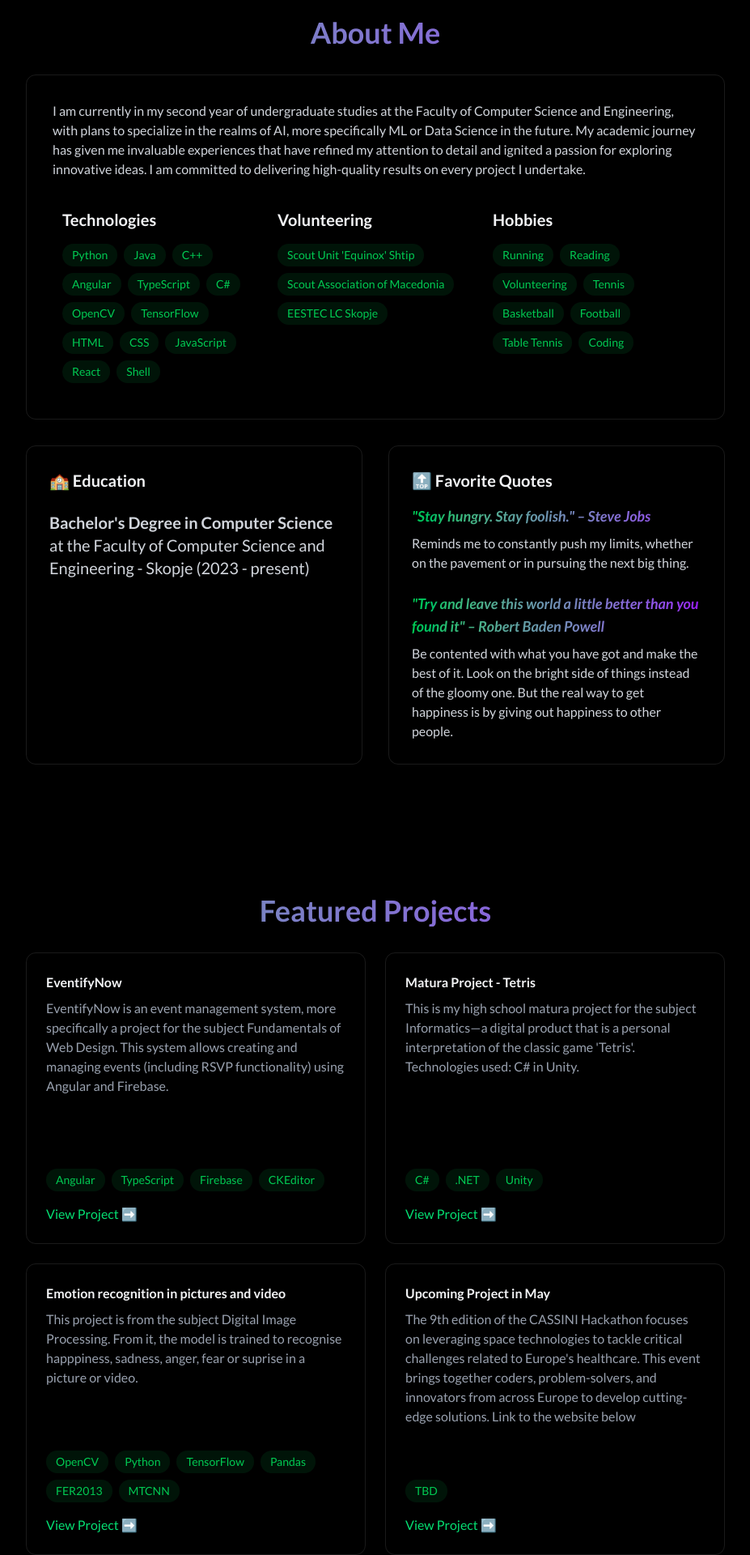
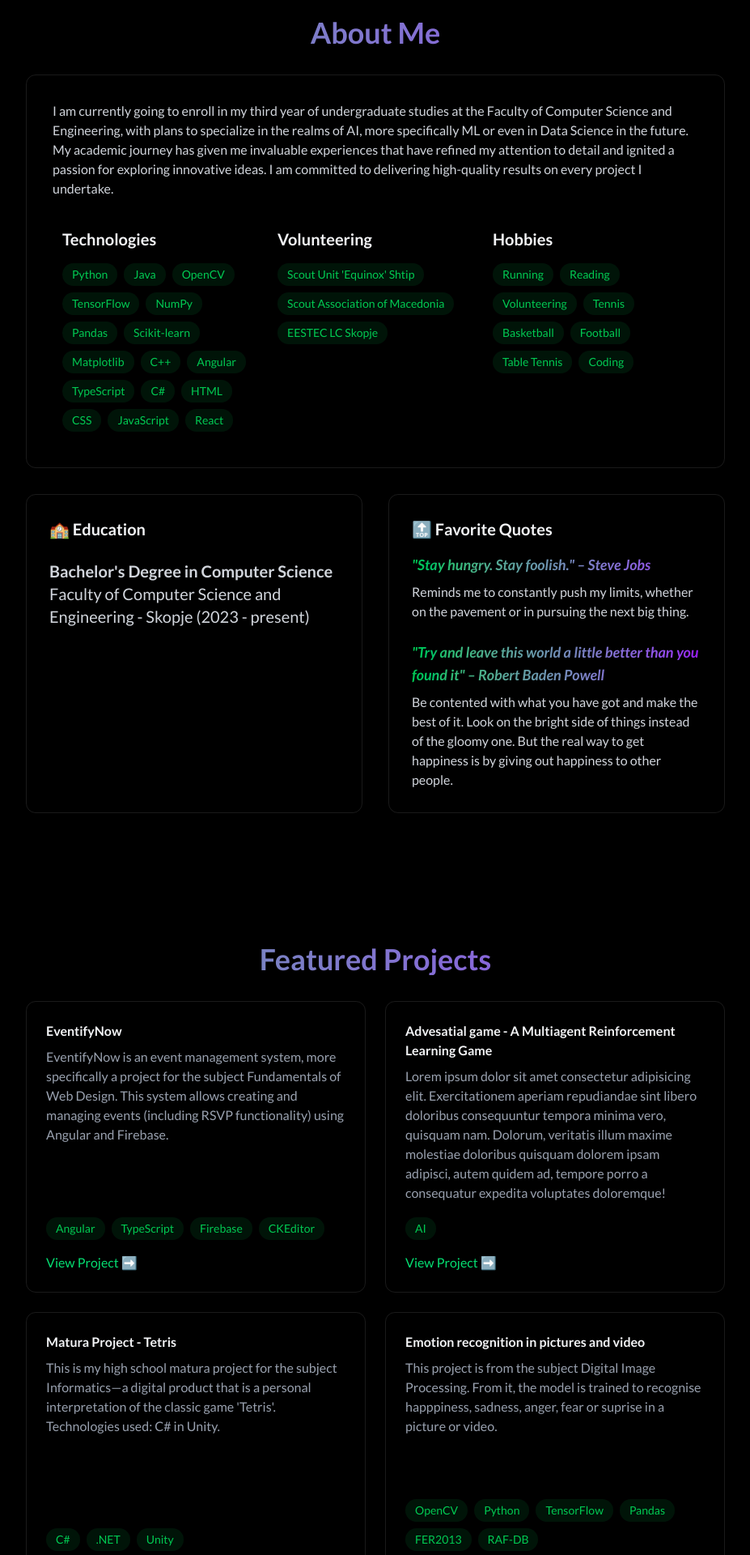
Before and after one commit to MartinJanev/portfolio-page, a React (Vite) app: page / in a window 1280 px wide. Shown: the part 860-2780 px from the top of the page at 81% size, without its empty margins (176-1103 px from the left). Built offline with nearby package versions, Linux system fonts and the light colour scheme; a web font is replaced by a local one.

Commit message:
update some information

```diff
--- a/src/components/sections/About.jsx
+++ b/src/components/sections/About.jsx
@@ -4,17 +4,20 @@ export const About = () => {
   const it_related = [
     "Python",
     "Java",
+    "OpenCV",
+    "TensorFlow",
+    "NumPy",
+    "Pandas",
+    "Scikit-learn",
+    "Matplotlib",
     "C++",
     "Angular",
     "TypeScript",
     "C#",
-    "OpenCV",
-    "TensorFlow",
     "HTML",
     "CSS",
     "JavaScript",
     "React",
-    "Shell",
   ];
 
   const volunteering = [
@@ -50,9 +53,9 @@ export const About = () => {
 
           <div className="rounded-xl p-8 border-white/10 border hover:-translate-y-1 transition-all">
             <p className="text-gray-300 mb-6 text-center md:text-left">
-              I am currently in my second year of undergraduate studies at the
+              I am currently going to enroll in my third year of undergraduate studies at the
               Faculty of Computer Science and Engineering, with plans to
-              specialize in the realms of AI, more specifically ML or Data
+              specialize in the realms of AI, more specifically ML or even in Data
               Science in the future. My academic journey has given me invaluable
               experiences that have refined my attention to detail and ignited a
               passion for exploring innovative ideas. I am committed to
@@ -115,7 +118,7 @@ export const About = () => {
                   <span className="font-bold">
                     Bachelor's Degree in Computer Science
                   </span>{" "}
-                  at the Faculty of Computer Science and Engineering - Skopje
+                  Faculty of Computer Science and Engineering - Skopje
                   (2023 - present)
                 </p>
               </div>
--- a/src/components/sections/Home.jsx
+++ b/src/components/sections/Home.jsx
@@ -1,31 +1,33 @@
 import React, { useState, useRef } from "react";
 import { RevealOnScroll } from "../RevealOnScroll";
 import { FaLinkedin, FaGithub, FaFacebook, FaInstagram } from "react-icons/fa";
-
 export const Home = () => {
-  const [ageText, setAgeText] = useState("I am 20 years old");
-  const intervalRef = useRef(null);
-
-  const exact_years = () => {
-    const birthDate = new Date(2004, 4, 27);
-    const currentDate = new Date();
-    const diffInMilliseconds = currentDate - birthDate;
-    const years = diffInMilliseconds / (1000 * 60 * 60 * 24 * 365.25);
+  const birthDate = new Date("2004-04-27T00:00:00");
+  const getExactYears = () => {
+    const now = new Date();
+    const diffInMs = now - birthDate;
+    const years = diffInMs / (1000 * 60 * 60 * 24 * 365.2425);
     return years.toFixed(9);
   };
 
+  const [ageText, setAgeText] = useState(`I am ${Math.floor(getExactYears())} years old`);
+  const intervalRef = useRef(null);
+
   const startUpdatingAge = () => {
-    setAgeText(`I am ${exact_years()} years old`);
+    setAgeText(`I am ${getExactYears()} years old`);
     intervalRef.current = setInterval(() => {
-      setAgeText(`I am ${exact_years()} years old`);
+      setAgeText(`I am ${getExactYears()} years old`);
     }, 1000);
   };
 
   const stopUpdatingAge = () => {
-    clearInterval(intervalRef.current);
-    intervalRef.current = null;
-    setAgeText("I am 20 years old");
+    if (intervalRef.current) {
+      clearInterval(intervalRef.current);
+      intervalRef.current = null;
+    }
+    setAgeText(`I am ${Math.floor(getExactYears())} years old`);
   };
+
 
   return (
     <section
--- a/src/components/sections/Projects.jsx
+++ b/src/components/sections/Projects.jsx
@@ -43,6 +43,43 @@ export const Projects = () => {
                 <a
                   target="_blank"
                   href="https://github.com/MartinJanev/event-management-system"
+                  className="text-green-400 hover:text-green-300 transition-colors my-4"
+                >
+                  View Project ➡️
+                </a>
+              </div>
+            </div>
+
+            <div className="p-6 rounded-xl border border-white/10 hover:-translate-y-1 hover:border-green-500/30 hover:shadow-[0_2px_8px_rgba(59,120,246,0.1)] transition-all flex flex-col justify-between min-h-[360px]">
+              <div>
+                <h3 className="text-hl font-bold mb-2">
+                  Advesatial game - A Multiagent Reinforcement Learning Game
+                </h3>
+                <p className="text-gray-400 mb-3">
+                  Lorem ipsum dolor sit amet consectetur adipisicing elit.
+                  Exercitationem aperiam repudiandae sint libero doloribus
+                  consequuntur tempora minima vero, quisquam nam. Dolorum,
+                  veritatis illum maxime molestiae doloribus quisquam dolorem
+                  ipsam adipisci, autem quidem ad, tempore porro a consequatur
+                  expedita voluptates doloremque!
+                </p>
+              </div>
+              <div>
+                <div className="flex flex-wrap gap-2 mb-4">
+                  {["AI"].map((tech, key) => (
+                    <span
+                      key={key}
+                      className="bg-green-500/10 text-green-500 py-1 px-3 rounded-full text-sm hover:bg-green-500/20
+                    hover:shadow-[0_2px_8px_rgba(59,120,2246,0.2)] transition"
+                    >
+                      {tech}
+                    </span>
+                  ))}
+                </div>
+
+                <a
+                  target="_blank"
+                  href="#"
                   className="text-green-400 hover:text-green-300 transition-colors my-4"
                 >
                   View Project ➡️
@@ -104,7 +141,7 @@ export const Projects = () => {
                     "TensorFlow",
                     "Pandas",
                     "FER2013",
-                    "MTCNN",
+                    "RAF-DB",
                   ].map((tech, key) => (
                     <span
                       key={key}
@@ -119,42 +156,6 @@ export const Projects = () => {
                 <a
                   target="_blank"
                   href="#"
-                  className="text-green-400 hover:text-green-300 transition-colors my-4"
-                >
-                  View Project ➡️
-                </a>
-              </div>
-            </div>
-
-            <div className="p-6 rounded-xl border border-white/10 hover:-translate-y-1 hover:border-green-500/30 hover:shadow-[0_2px_8px_rgba(59,120,246,0.1)] transition-all flex flex-col justify-between min-h-[360px]">
-              <div>
-                <h3 className="text-hl font-bold mb-2">
-                  Upcoming Project in May
-                </h3>
-                <p className="text-gray-400 mb-3">
-                  The 9th edition of the CASSINI Hackathon focuses on leveraging
-                  space technologies to tackle critical challenges related to
-                  Europe's healthcare. This event brings together coders,
-                  problem-solvers, and innovators from across Europe to develop
-                  cutting-edge solutions. Link to the website below
-                </p>
-              </div>
-              <div>
-                <div className="flex flex-wrap gap-2 mb-4">
-                  {["TBD"].map((tech, key) => (
-                    <span
-                      key={key}
-                      className="bg-green-500/10 text-green-500 py-1 px-3 rounded-full text-sm hover:bg-green-500/20
-                    hover:shadow-[0_2px_8px_rgba(59,120,2246,0.2)] transition"
-                    >
-                      {tech}
-                    </span>
-                  ))}
-                </div>
-
-                <a
-                  target="_blank"
-                  href="https://www.cassini.eu/hackathons/north-macedonia"
                   className="text-green-400 hover:text-green-300 transition-colors my-4"
                 >
                   View Project ➡️
```
